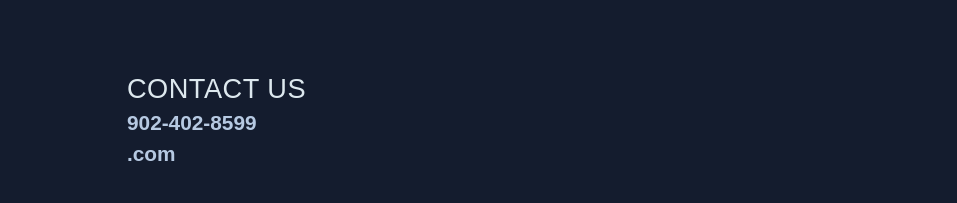
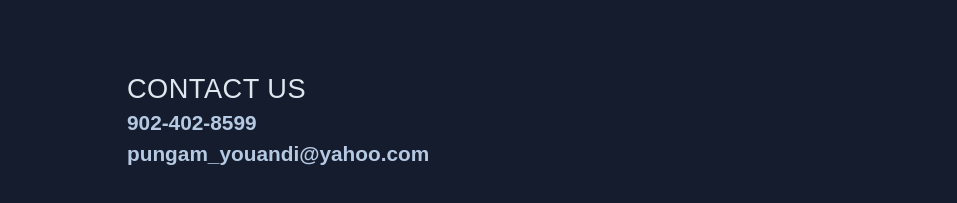
Before and after one commit to brandonphelps1212/brandonphelps1212.github.io, a plain HTML site: page index.html in a window 1280 px wide. Shown: the part 3307-3510 px from the top of the page, without its empty margins (33-990 px from the left). Drawn offline with nearby package versions, Linux system fonts and the light colour scheme; a web font is replaced by a local one.

Commit message:
Second commit

```diff
--- a/index.html
+++ b/index.html
@@ -208,7 +208,7 @@
                     </div> -->
                     <div class="contact_info">
                     <h3 class="tel">902-402-8599</h3>
-                    <h3 class="email">.com</h3>
+                    <h3 class="email">pungam_youandi@yahoo.com</h3>
                 </div>
                 </div>
 
```
